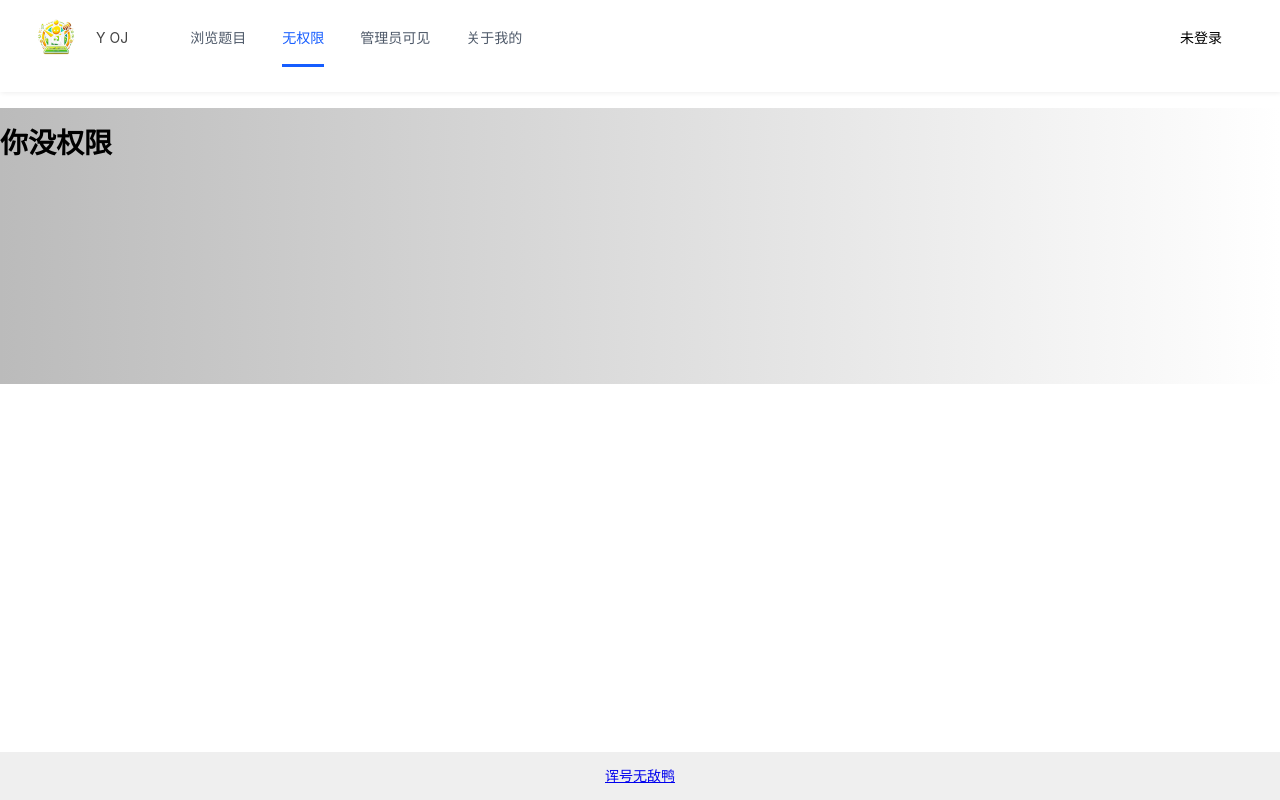
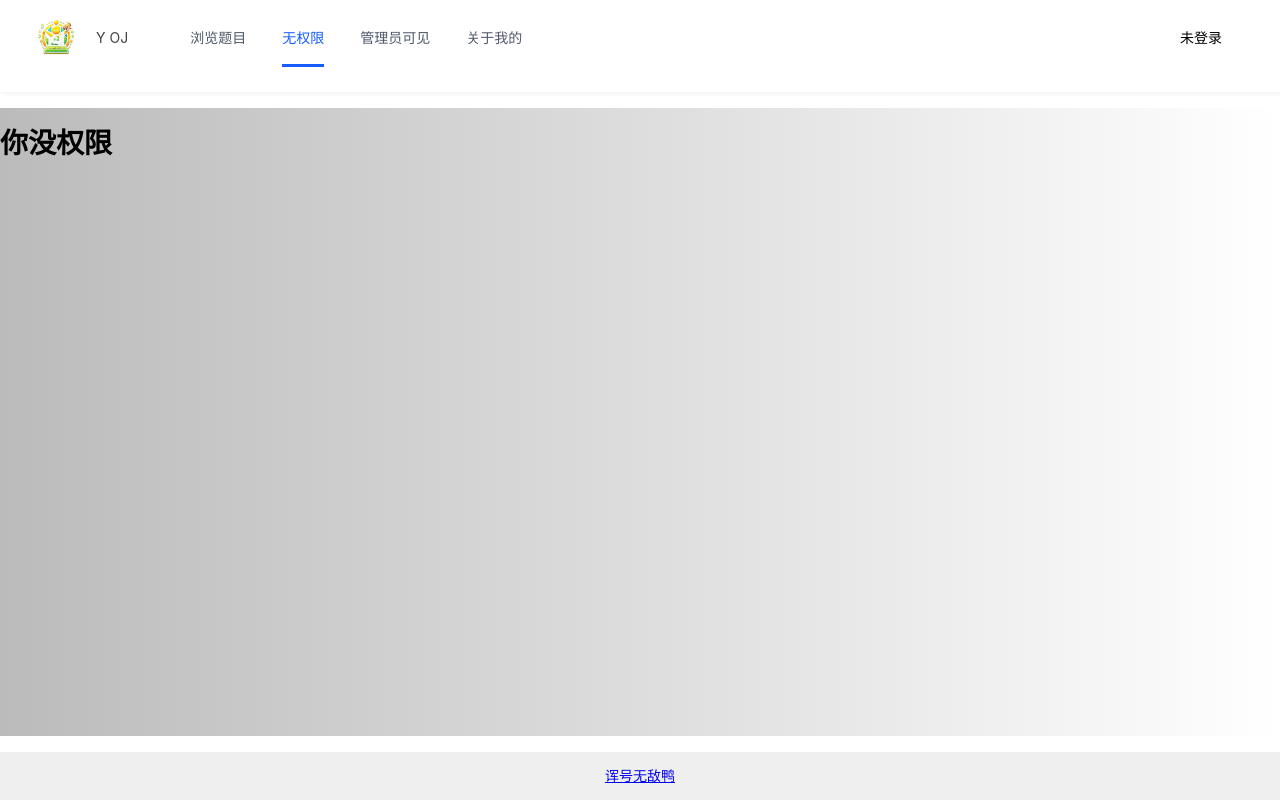
Before and after one commit to IMZHEYA/yoj-frontend, a Vue app: page /noAuth in a window 1280 px wide. Built offline with nearby package versions, Linux system fonts and the light colour scheme.

Commit message:
fix:页面布局bug优化

```diff
--- a/src/layouts/BasicLayout.vue
+++ b/src/layouts/BasicLayout.vue
@@ -1,6 +1,6 @@
 <template>
   <div id="Basiclayout">
-    <a-layout style="height: 400px">
+    <a-layout style="min-height: 100vh">
       <a-layout-header class="header">
         <GlobalHeader />
       </a-layout-header>
@@ -36,7 +36,7 @@ import router from "@/router";
 #Basiclayout .footer {
   background: #efefef;
   padding: 16px;
-  position: absolute;
+  position: static;
   bottom: 0;
   left: 0;
   right: 0;
```
